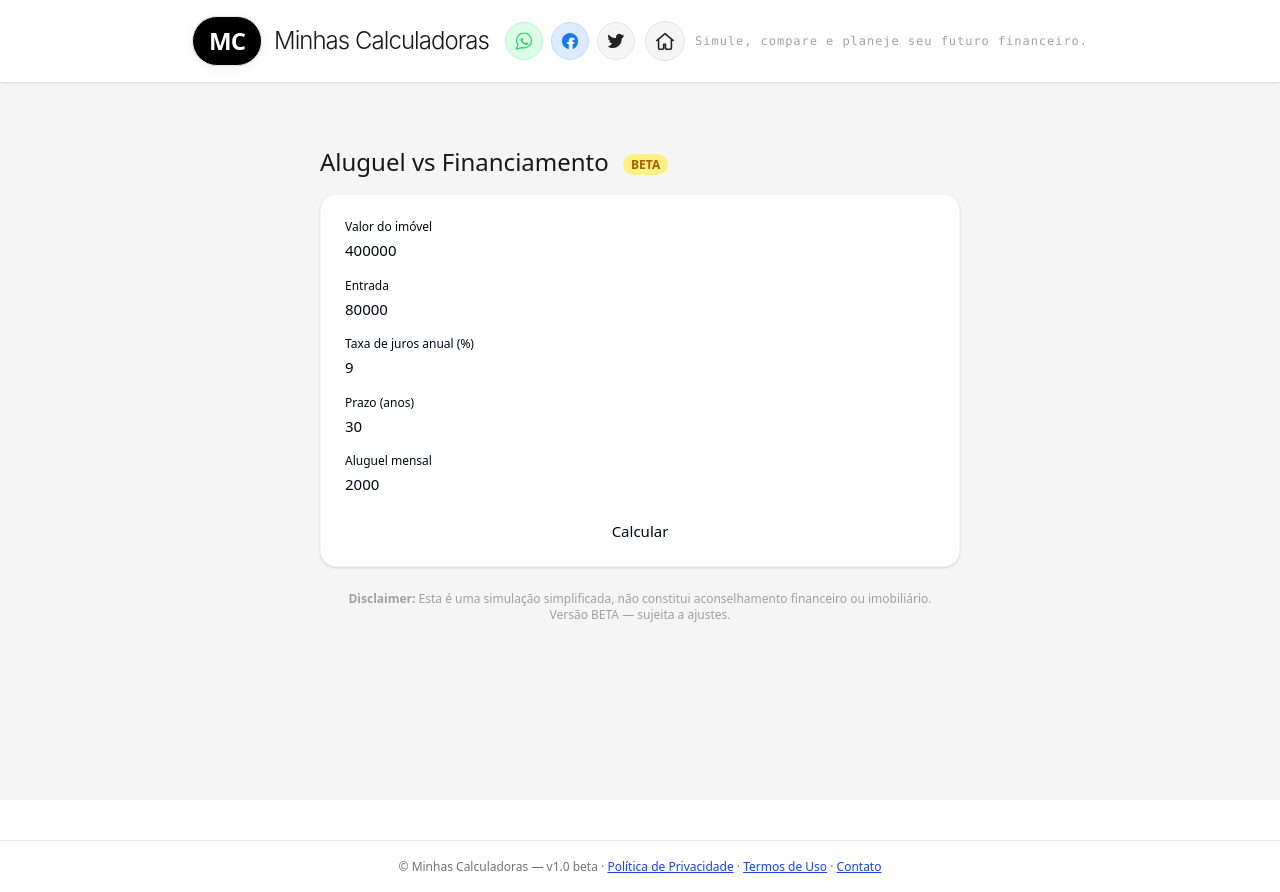
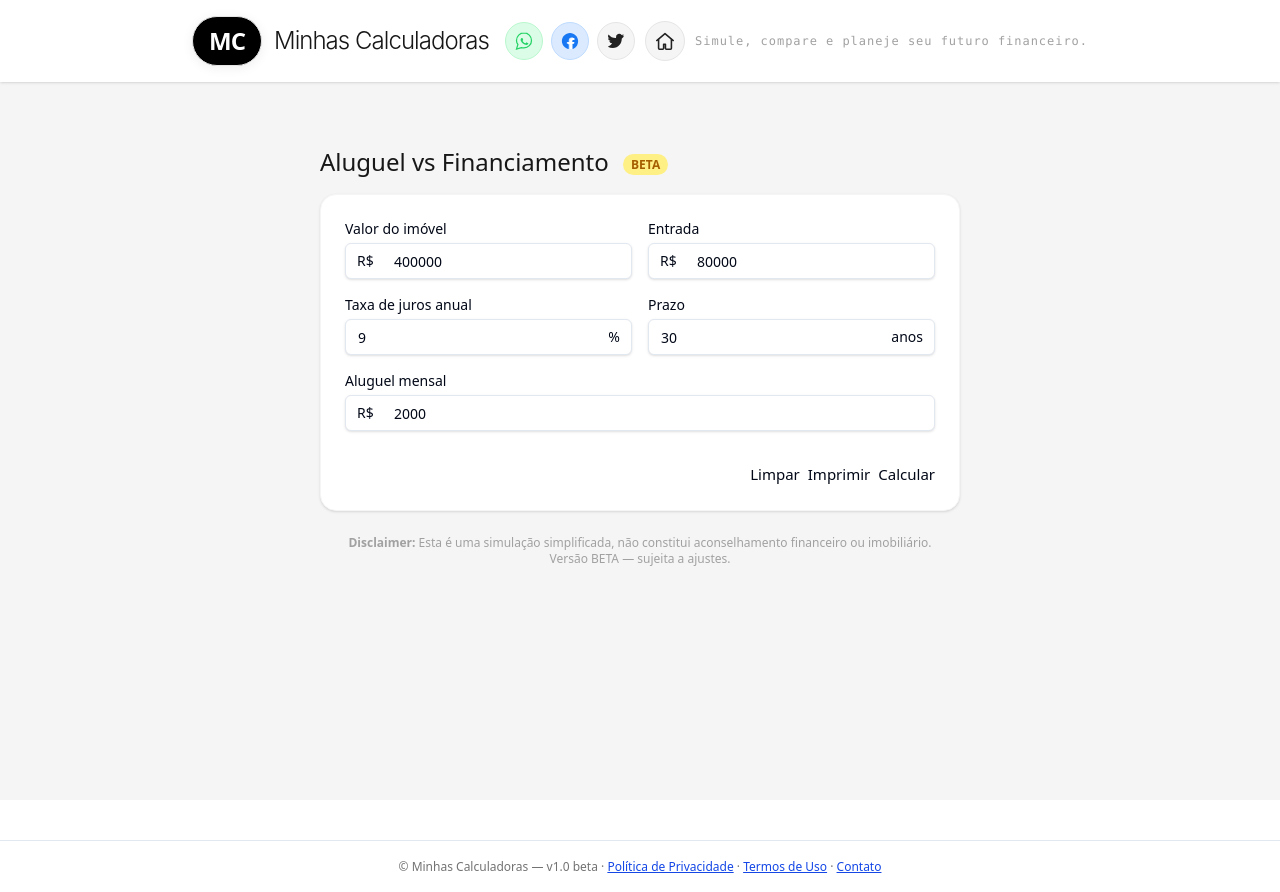
Before and after one commit to filiandrade/calculadora-aposentadoria, a React (Vite) app: page /aluguel-vs-financiamento in a window 1280 px wide. Built offline with nearby package versions, Linux system fonts and the light colour scheme.

Commit message:
Atualização de múltiplos arquivos

```diff
--- a/src/pages/AluguelVsFinanciamento.tsx
+++ b/src/pages/AluguelVsFinanciamento.tsx
@@ -1,4 +1,5 @@
 import { useState } from "react"
+import { InputAffix } from "../components/InputAffix"
 
 export default function AluguelVsFinanciamento() {
   const [valorImovel, setValorImovel] = useState(400000)
@@ -24,27 +25,33 @@ export default function AluguelVsFinanciamento() {
       <h1 className="text-2xl font-light mb-4 text-neutral-900">Aluguel vs Financiamento <span className='ml-2 px-2 py-0.5 rounded-full bg-yellow-200 text-xs text-yellow-700 font-bold align-middle'>BETA</span></h1>
       <div className="rounded-2xl bg-white shadow p-6 border border-neutral-100 mb-6">
         <form className="grid gap-4" onSubmit={e => { e.preventDefault(); calcular() }}>
+          <div className="grid grid-cols-2 gap-4">
             <div>
-            <label className="block text-xs mb-1">Valor do imóvel</label>
-            <input type="number" className="input input-bordered w-full" min={10000} step={1000} value={valorImovel} onChange={e => setValorImovel(Number(e.target.value))} />
+              <label className="block text-sm font-medium mb-1">Valor do imóvel</label>
+              <InputAffix type="number" prefix="R$" min={10000} step={1000} value={valorImovel} onChange={e => setValorImovel(Number(e.target.value))} className="w-full rounded-md border bg-white pl-12 pr-3 py-2" />
             </div>
             <div>
-            <label className="block text-xs mb-1">Entrada</label>
-            <input type="number" className="input input-bordered w-full" min={0} step={1000} value={entrada} onChange={e => setEntrada(Number(e.target.value))} />
+              <label className="block text-sm font-medium mb-1">Entrada</label>
+              <InputAffix type="number" prefix="R$" min={0} step={1000} value={entrada} onChange={e => setEntrada(Number(e.target.value))} className="w-full rounded-md border bg-white pl-12 pr-3 py-2" />
             </div>
             <div>
-            <label className="block text-xs mb-1">Taxa de juros anual (%)</label>
-            <input type="number" className="input input-bordered w-full" min={0} step={0.01} value={taxaJuros} onChange={e => setTaxaJuros(Number(e.target.value))} />
+              <label className="block text-sm font-medium mb-1">Taxa de juros anual</label>
+              <InputAffix type="number" suffix="%" min={0} step={0.01} value={taxaJuros} onChange={e => setTaxaJuros(Number(e.target.value))} className="w-full rounded-md border bg-white pr-10 pl-3 py-2" />
             </div>
             <div>
-            <label className="block text-xs mb-1">Prazo (anos)</label>
-            <input type="number" className="input input-bordered w-full" min={1} max={40} value={prazo} onChange={e => setPrazo(Number(e.target.value))} />
+              <label className="block text-sm font-medium mb-1">Prazo</label>
+              <InputAffix type="number" suffix="anos" min={1} max={40} value={prazo} onChange={e => setPrazo(Number(e.target.value))} className="w-full rounded-md border bg-white pr-10 pl-3 py-2" />
             </div>
-          <div>
-            <label className="block text-xs mb-1">Aluguel mensal</label>
-            <input type="number" className="input input-bordered w-full" min={100} step={10} value={aluguel} onChange={e => setAluguel(Number(e.target.value))} />
+            <div className="col-span-2">
+              <label className="block text-sm font-medium mb-1">Aluguel mensal</label>
+              <InputAffix type="number" prefix="R$" min={100} step={10} value={aluguel} onChange={e => setAluguel(Number(e.target.value))} className="w-full rounded-md border bg-white pl-12 pr-3 py-2" />
             </div>
-          <button type="submit" className="btn btn-primary mt-2">Calcular</button>
+          </div>
+          <div className="flex justify-end gap-2 mt-4">
+            <button type="button" className="btn btn-outline">Limpar</button>
+            <button type="button" className="btn btn-outline">Imprimir</button>
+            <button type="submit" className="btn btn-primary">Calcular</button>
+          </div>
         </form>
         {resultado && (
           <div className="mt-6 bg-neutral-50 rounded-xl p-4 border text-sm">
```
Lines whose indentation alone changed are shown as unchanged.
